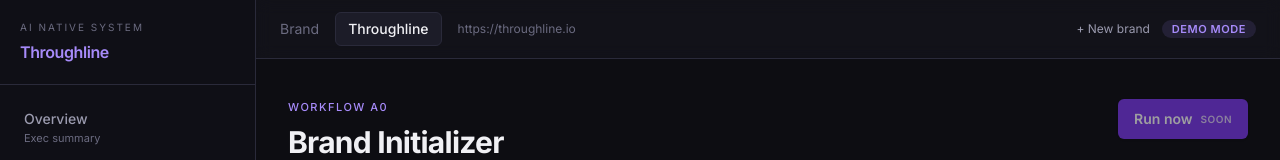
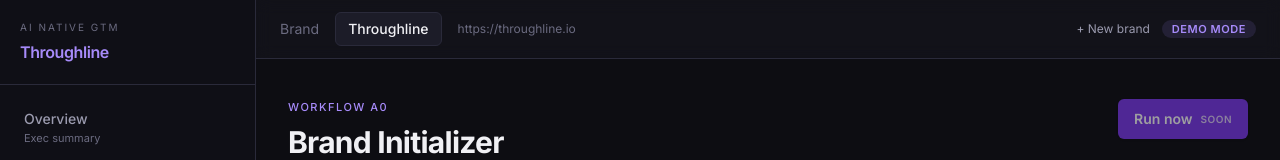
Before and after one commit to danetomalin/gtm-intelligence, a Next.js app: page /agents/a0 in a window 1280 px wide. Shown: the top 160 px of the page. Built offline with nearby package versions, Linux system fonts and the light colour scheme.

Commit message:
Sidebar eyebrow: 'AI Native System' -> 'AI Native GTM'

```diff
--- a/src/app/(app)/sidebar.tsx
+++ b/src/app/(app)/sidebar.tsx
@@ -84,7 +84,7 @@ export function Sidebar() {
       <div className="px-5 py-5 border-b border-border">
         <Link href="/dashboard" className="block">
           <div className="text-[10px] uppercase tracking-[2px] text-text-dim mb-1">
-            AI Native System
+            AI Native GTM
           </div>
           <div className="text-base font-semibold tracking-tight">
             <span className="text-accent">Throughline</span>
```
